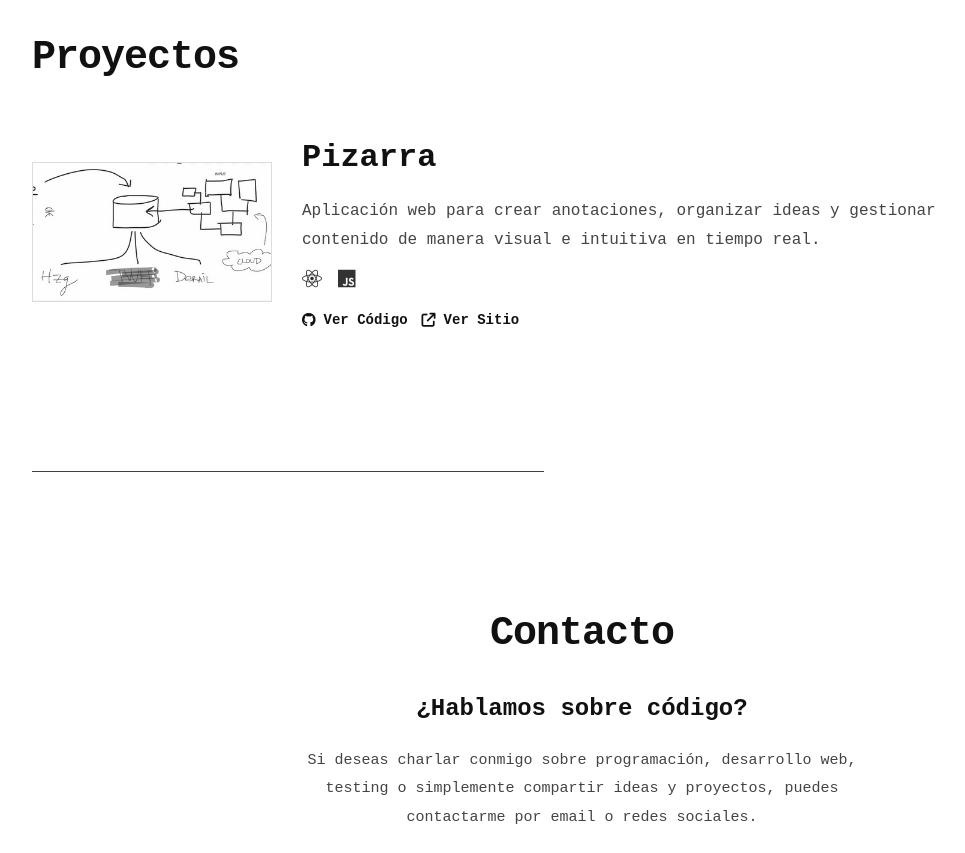
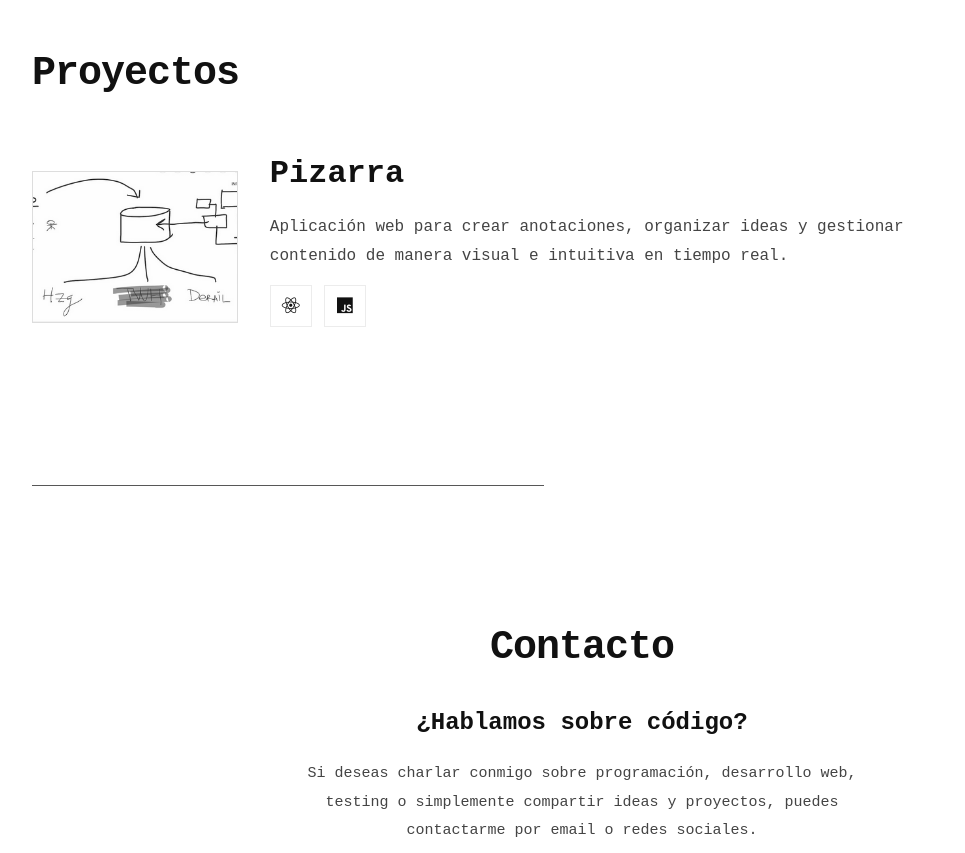
Before and after one commit to Fabricio-Agustin/Portfolio-Agustin, a React (Vite) app: page / in a window 1280 px wide. Shown: the part 1920-2773 px from the top of the page, without its empty margins (58-1023 px from the left). Built offline with nearby package versions, Linux system fonts and the light colour scheme.

Commit message:
refactor css

```diff
--- a/src/App.css
+++ b/src/App.css
@@ -7,7 +7,7 @@
 :root{
   --negro: #111111;
   --gris: #777777;
-  --gris-claro: #f5f5f5;
+  --gris-claro: #f7f7f7;
   --borde: #ececec;
 }
 
@@ -18,15 +18,16 @@ html{
 body{
   background: #ffffff;
   color: var(--negro);
+
   font-family: 'Courier New', Courier, monospace;
   line-height: 1.6;
 
   text-rendering: optimizeLegibility;
   -webkit-font-smoothing: antialiased;
   -moz-osx-font-smoothing: grayscale;
+
+  overflow-x: hidden;
 }
-
-/* NAVBAR */
 
 .Header{
   width: 100%;
@@ -40,6 +41,7 @@ body{
   ul{
     display: flex;
     align-items: center;
+    justify-content: center;
 
     gap: 28px;
 
@@ -47,8 +49,6 @@ body{
 
     li{
       a{
-        position: relative;
-
         text-decoration: none;
 
         color: var(--negro);
@@ -56,32 +56,19 @@ body{
         font-size: 15px;
         font-weight: 700;
 
-        transition: .25s ease;
+        padding-bottom: 4px;
 
-        &::after{
-          content: '';
+        border-bottom: 1px solid transparent;
 
-          position: absolute;
-          left: 0;
-          bottom: -4px;
+        transition: .2s ease;
 
-          width: 0%;
-          height: 2px;
-
-          background: var(--negro);
-
-          transition: .25s ease;
-        }
-
-        &:hover::after{
-          width: 100%;
+        &:hover{
+          border-bottom: 1px solid var(--negro);
         }
       }
     }
   }
 }
-
-/* HERO */
 
 .Hero{
   width: 100%;
@@ -100,7 +87,7 @@ body{
 
     gap: 18px;
 
-    max-width: 700px;
+    max-width: 720px;
 
     .Titulo{
       font-size: clamp(54px, 9vw, 84px);
@@ -133,6 +120,7 @@ body{
     .Redes{
       display: flex;
       align-items: center;
+      flex-wrap: wrap;
 
       gap: 18px;
 
@@ -140,8 +128,6 @@ body{
 
       li{
         a{
-          position: relative;
-
           text-decoration: none;
 
           color: var(--negro);
@@ -149,25 +135,14 @@ body{
           font-size: 15px;
           font-weight: 700;
 
-          transition: .25s ease;
+          padding-bottom: 4px;
 
-          &::after{
-            content: '';
+          border-bottom: 1px solid transparent;
 
-            position: absolute;
-            left: 0;
-            bottom: -4px;
+          transition: .2s ease;
 
-            width: 0%;
-            height: 2px;
-
-            background: var(--negro);
-
-            transition: .25s ease;
-          }
-
-          &:hover::after{
-            width: 100%;
+          &:hover{
+            border-bottom: 1px solid var(--negro);
           }
         }
       }
@@ -188,20 +163,16 @@ body{
   }
 }
 
-/* DIVISOR */
-
 .Divisor{
   width: 40%;
   height: 1px;
 
   margin: 50px 0 50px 90px;
 
-  background: var(--negro);
+  background: #111111;
 
-  opacity: .8;
+  opacity: .7;
 }
-
-/* TITULO GLOBAL */
 
 .Subtitulo{
   font-size: clamp(32px, 6vw, 40px);
@@ -209,8 +180,6 @@ body{
 
   letter-spacing: -1px;
 }
-
-/* HABILIDADES */
 
 .Habilidades{
   width: 100%;
@@ -248,12 +217,17 @@ body{
   .TechTag{
     display: flex;
     align-items: center;
+    justify-content: center;
 
     gap: 8px;
 
-    padding: 9px 14px;
+    padding: 10px 14px;
 
     background: var(--gris-claro);
+
+    border: 1px solid #efefef;
+
+    min-height: 42px;
 
     font-size: 14px;
     font-weight: 700;
@@ -265,8 +239,6 @@ body{
     font-size: 15px;
   }
 }
-
-/* EXPERIENCIA */
 
 .Experiencia{
   width: 100%;
@@ -317,26 +289,29 @@ body{
   }
 }
 
-/* PROYECTOS */
-
 .Proyectos{
   width: 100%;
+
   padding: 0 90px 90px;
+
   display: flex;
   flex-direction: column;
+
   gap: 42px;
 }
 
 .ProyectosGrid{
   display: flex;
   flex-direction: column;
+
   gap: 42px;
 }
 
 .ProyectoCard{
   display: flex;
   align-items: center;
-  gap: 30px;
+
+  gap: 32px;
 }
 
 .ProyectoImagenLink{
@@ -345,26 +320,28 @@ body{
 
 .ProyectoImagen{
   overflow: hidden;
+
+  border: 1px solid #ddd;
+
+  background: #fff;
+
   img{
-    width: 240px;
-    height: 140px;
+    width: 260px;
+    height: 150px;
+
     object-fit: cover;
+
     display: block;
-    border: 1px solid #ddd;
-    transition: transform .3s ease;
-  }
-
-  &:hover{
-    img{
-      transform: scale(1.03);
-    }
   }
 }
 
 .ProyectoContenido{
   display: flex;
   flex-direction: column;
+
   gap: 14px;
+
+  width: 100%;
 
   h3{
     font-size: 32px;
@@ -372,9 +349,11 @@ body{
   }
 
   p{
-    max-width: 650px;
+    max-width: 680px;
+
     font-size: 16px;
     line-height: 1.8;
+
     color: #444;
   }
 }
@@ -383,11 +362,22 @@ body{
   display: flex;
   align-items: center;
   flex-wrap: wrap;
-  gap: 16px;
+
+  gap: 12px;
 
   i{
-    font-size: 20px;
-    color: #333;
+    width: 42px;
+    height: 42px;
+
+    display: flex;
+    align-items: center;
+    justify-content: center;
+
+    border: 1px solid #ececec;
+
+    background: #ffffff;
+
+    font-size: 18px;
   }
 }
 
@@ -395,40 +385,59 @@ body{
   display: flex;
   align-items: center;
   flex-wrap: wrap;
+
   gap: 14px;
-  margin-top: 6px;
+
+  margin-top: 4px;
 
   a{
     display: flex;
     align-items: center;
+    justify-content: center;
+
     gap: 8px;
+
+    min-height: 42px;
+
+    padding: 0 14px;
+
     text-decoration: none;
+
     color: var(--negro);
+
+    border: 1px solid #e9e9e9;
+
+    background: #fff;
+
     font-size: 14px;
     font-weight: 700;
-    transition: opacity .25s ease;
+
+    transition: .2s ease;
 
     &:hover{
-      opacity: .6;
+      background: #f7f7f7;
     }
   }
 }
 
-/* CONTACTO */
-
 .Contacto{
   width: 100%;
+
   padding: 80px 20px;
+
   display: flex;
   flex-direction: column;
   align-items: center;
+
   text-align: center;
+
   gap: 24px;
 
   .ContactoInfo{
     display: flex;
     flex-direction: column;
     align-items: center;
+
     gap: 18px;
 
     .ContactoTop{
@@ -450,39 +459,34 @@ body{
     .LinksContacto{
       display: flex;
       flex-direction: column;
+
       gap: 12px;
+
       list-style: none;
 
       li{
         a{
-          position: relative;
           text-decoration: none;
+
           color: var(--negro);
+
           font-size: 15px;
           font-weight: 700;
-          transition: .25s ease;
 
-          &::after{
-            content: '';
-            position: absolute;
-            left: 0;
-            bottom: -4px;
-            width: 0%;
-            height: 2px;
-            background: var(--negro);
-            transition: .25s ease;
-          }
+          padding-bottom: 4px;
 
-          &:hover::after{
-            width: 100%;
+          border-bottom: 1px solid transparent;
+
+          transition: .2s ease;
+
+          &:hover{
+            border-bottom: 1px solid var(--negro);
           }
         }
       }
     }
   }
 }
-
-/* RESPONSIVE */
 
 @media (max-width: 900px){
 
@@ -492,7 +496,6 @@ body{
     ul{
       gap: 18px;
       flex-wrap: wrap;
-      justify-content: center;
     }
   }
 
@@ -508,10 +511,6 @@ body{
     .Inicio{
       align-items: center;
 
-      .Titulo{
-        letter-spacing: -1px;
-      }
-
       .Descripcion{
         font-size: 20px;
       }
@@ -523,7 +522,6 @@ body{
 
       .Redes{
         justify-content: center;
-        flex-wrap: wrap;
       }
     }
 
@@ -551,6 +549,7 @@ body{
     .TrabajoTop{
       flex-direction: column;
       align-items: flex-start;
+
       gap: 6px;
     }
   }
@@ -558,6 +557,8 @@ body{
   .ProyectoCard{
     flex-direction: column;
     align-items: flex-start;
+
+    gap: 22px;
   }
 
   .ProyectoImagen{
@@ -566,6 +567,7 @@ body{
     img{
       width: 100%;
       height: auto;
+
       aspect-ratio: 16 / 9;
     }
   }
@@ -582,11 +584,24 @@ body{
     }
   }
 
+  .ProyectoTech{
+    gap: 10px;
+
+    i{
+      width: 40px;
+      height: 40px;
+
+      font-size: 17px;
+    }
+  }
+
   .ProyectoLinks{
     width: 100%;
 
     a{
-      font-size: 13px;
+      flex: 1;
+
+      min-width: 140px;
     }
   }
 
@@ -625,8 +640,28 @@ body{
     }
   }
 
+  .TecnologiasList{
+    display: grid;
+    grid-template-columns: 1fr 1fr;
+
+    width: 100%;
+  }
+
   .TechTag{
     width: 100%;
-    justify-content: center;
+  }
+
+  .ProyectoLinks{
+    flex-direction: column;
+
+    a{
+      width: 100%;
+    }
+  }
+
+  .ProyectoTech{
+    width: 100%;
+
+    justify-content: flex-start;
   }
 }
--- a/src/pages/Proyectos.jsx
+++ b/src/pages/Proyectos.jsx
@@ -1,120 +1,112 @@
+import { memo } from 'react';
+import pizarraImg from '../assets/pizarra.png';
+
 const PROYECTOS = [
   {
     id: 1,
     nombre: 'Pizarra',
-    descripcion:
-      'Aplicación web para crear anotaciones, organizar ideas y gestionar contenido de manera visual e intuitiva en tiempo real.',
-
-      //imagen
-    imagen: '/src/assets/pizarra.png',
-
-    // repo de github / proceso
-    github: '',
-
-    // sitio web. / proceso
-    sitio: '',
-
+    descripcion: 'Aplicación web para crear anotaciones, organizar ideas y gestionar contenido de manera visual e intuitiva en tiempo real.',
+    imagen: pizarraImg,
+    github: '#',
+    sitio: '#',
     tecnologias: [
       { icono: 'fa-brands fa-react', nombre: 'React' },
-      { icono: 'fa-brands fa-js', nombre: 'JavaScript' },
+      { icono: 'fa-brands fa-js', nombre: 'JavaScript' }
     ]
   }
-]
+];
 
-function TarjetaProyecto({
-  nombre,
-  descripcion,
-  imagen,
-  github,
-  sitio,
-  tecnologias
-}) {
+const TarjetaProyecto = memo(({ nombre, descripcion, imagen, github, sitio, tecnologias }) => {
+  const tieneSitio = sitio && sitio !== '#';
+  const tieneGithub = github && github !== '#';
+
+  const ImagenProyecto = (
+    <div className="ProyectoImagen">
+      <img
+        src={imagen}
+        alt={`Captura del proyecto ${nombre}`}
+        loading="lazy"
+        decoding="async"
+      />
+    </div>
+  );
+
   return (
     <article className="ProyectoCard">
-
-      <a href={sitio} target="_blank" rel="noopener noreferrer" className="ProyectoImagenLink">
-
-        <div className="ProyectoImagen">
-          <img src={imagen} alt={`Captura del proyecto ${nombre}`}/>
-        </div>
-
+      {tieneSitio ? (
+        <a
+          href={sitio}
+          target="_blank"
+          rel="noopener noreferrer"
+          className="ProyectoImagenLink"
+        >
+          {ImagenProyecto}
         </a>
+      ) : (
+        ImagenProyecto
+      )}
 
       <div className="ProyectoContenido">
-
         <h3>{nombre}</h3>
-
-        <p>
-          {descripcion}
-        </p>
+        <p>{descripcion}</p>
 
         <div className="ProyectoTech">
-
           {tecnologias.map((tech, index) => (
             <i
-              key={index}
+              key={`${tech.nombre}-${index}`} // Llave única y descriptiva
               className={tech.icono}
               title={tech.nombre}
               aria-label={tech.nombre}
             ></i>
           ))}
-
         </div>
 
         <div className="ProyectoLinks">
-
+          {tieneGithub && (
             <a
               href={github}
               target="_blank"
               rel="noopener noreferrer"
               className="BtnGithub"
             >
-            <i className="fa-brands fa-github"></i>
+              <i className="fa-brands fa-github" aria-hidden="true"></i>
               Ver Código
             </a>
+          )}
 
+          {tieneSitio && (
             <a
               href={sitio}
               target="_blank"
               rel="noopener noreferrer"
               className="BtnSitio"
             >
-            <i className="fa-solid fa-arrow-up-right-from-square"></i>
+              <i className="fa-solid fa-arrow-up-right-from-square" aria-hidden="true"></i>
               Ver Sitio
             </a>
+          )}
+        </div>
+      </div>
+    </article>
+  );
+});
 
-        </div>
-
-      </div>
-
-    </article>
-  )
-}
+TarjetaProyecto.displayName = 'TarjetaProyecto';
 
 function Proyectos() {
   return (
-    <section
-      id="proyectos"
-      className="Proyectos"
-    >
-
-      <h2 className="Subtitulo">
-        Proyectos
-      </h2>
-
+    <section id="proyectos" className="Proyectos">
+      <h2 className="Subtitulo">Proyectos</h2>
       <div className="ProyectosGrid">
-
         {PROYECTOS.map((proyecto) => (
           <TarjetaProyecto
             key={proyecto.id}
             {...proyecto}
           />
         ))}
-
       </div>
-
     </section>
-  )
+  );
 }
 
-export default Proyectos
+export default Proyectos;
```
Lines whose indentation alone changed are shown as unchanged.
